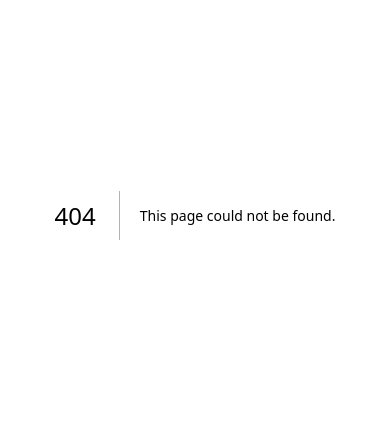
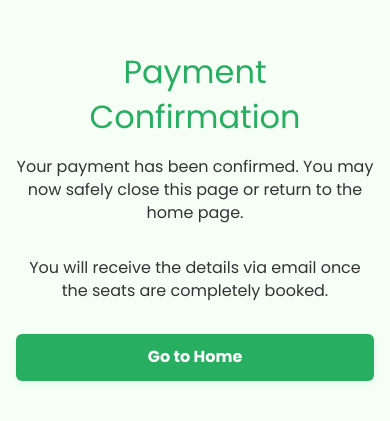
Before and after one commit to SriSitharth/Concert_Booking, a Next.js app: page /success in a window 390 px wide. Before the commit this address had no page. Shown: the part 207-628 px from the top of the page. Built offline with nearby package versions, Linux system fonts and the light colour scheme.

Commit message:
Success page added

```diff
--- /dev/null
+++ b/app/success/page.tsx
@@ -0,0 +1,19 @@
+import React from 'react';
+import styles from './success.module.css';
+
+export default function SuccessPage() {
+  return (
+    <div className={styles.successWrapper}>
+      <h1 className={styles.successTitle}>Payment Confirmation</h1>
+      <p className={styles.successMessage}>
+        Your payment has been confirmed. You may now safely close this page or return to the home page.
+      </p>
+      <p className={styles.successMessage}>
+       You will receive the details via email once the seats are completely booked.
+      </p>
+      <a href="/" className={styles.successHomeLink}>
+        Go to Home
+      </a>
+    </div>
+  );
+}
--- /dev/null
+++ b/app/success/success.module.css
@@ -0,0 +1,57 @@
+/* Responsive centering for success page */
+.successWrapper {
+  min-height: 100vh;
+  display: flex;
+  flex-direction: column;
+  justify-content: center;
+  align-items: center;
+  background: #f6fff6;
+  padding: 2rem;
+}
+
+.successTitle {
+  color: #27ae60;
+  font-size: 2.5rem;
+  margin-bottom: 1rem;
+  text-align: center;
+}
+
+.successMessage {
+  color: #333;
+  font-size: 1.2rem;
+  margin-bottom: 2rem;
+  text-align: center;
+}
+
+.successHomeLink {
+  padding: 0.75rem 2rem;
+  background: #27ae60;
+  color: #fff;
+  border-radius: 6px;
+  text-decoration: none;
+  font-weight: bold;
+  font-size: 1rem;
+  box-shadow: 0 2px 8px rgba(39, 174, 96, 0.1);
+  transition: background 0.2s;
+}
+.successHomeLink:hover {
+  background: #219150;
+}
+
+@media (max-width: 600px) {
+  .successTitle {
+    font-size: 2rem;
+  }
+  .successMessage {
+    font-size: 1rem;
+  }
+  .successHomeLink {
+    width: 100%;
+    text-align: center;
+    font-size: 1rem;
+    padding: 0.75rem 0;
+  }
+  .successWrapper {
+    padding: 1rem;
+  }
+}
```
